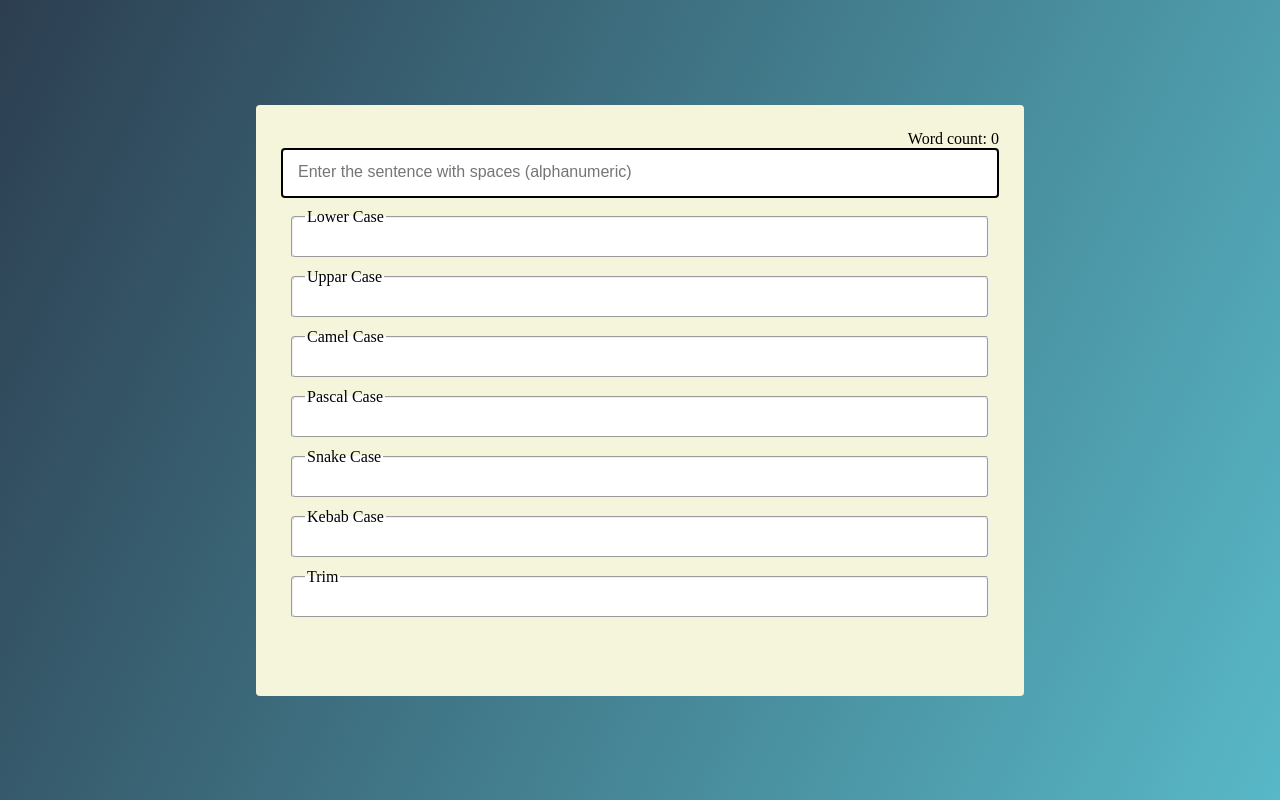
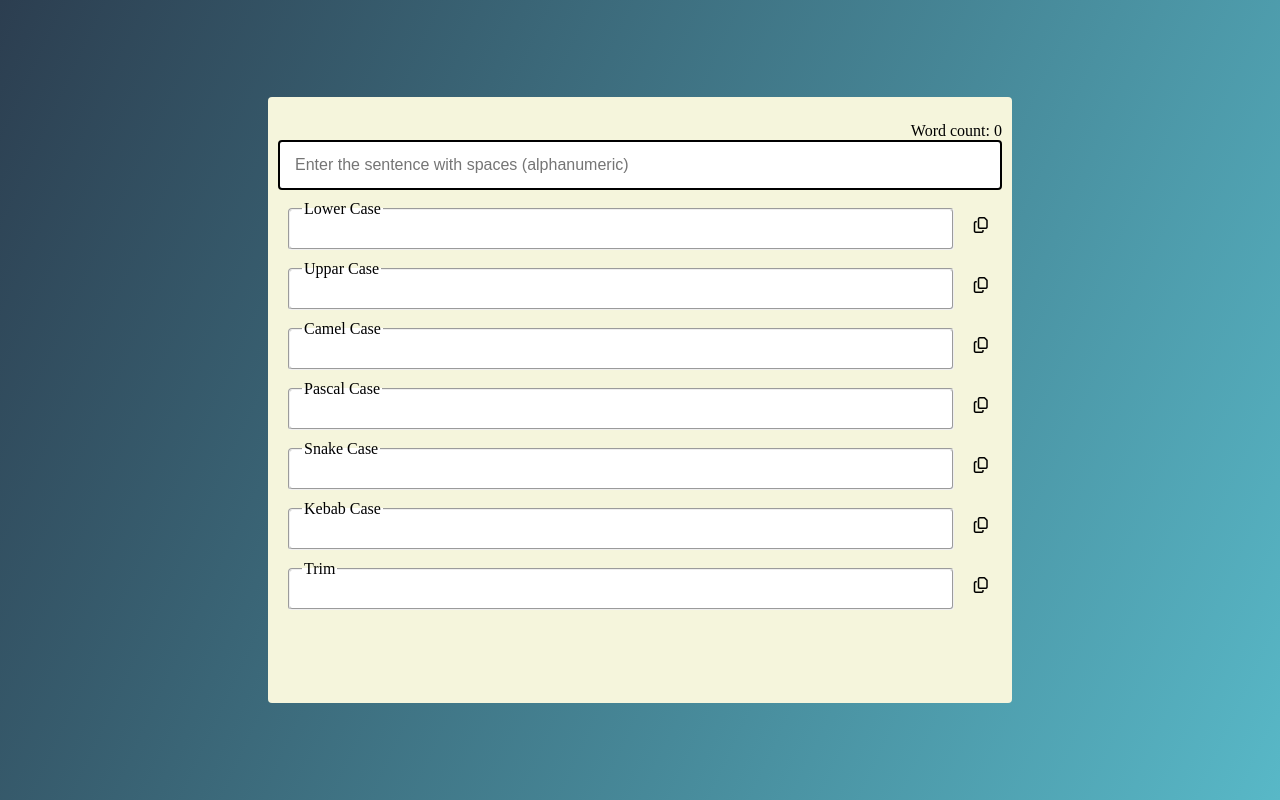
Before and after one commit to ArjunKhatri5/03-String-Manipulation, a plain HTML site: page index.html in a window 1280 px wide. Drawn offline with Linux system fonts and the light colour scheme.

Commit message:
add copy icon and adjusted reset button

```diff
--- a/index.html
+++ b/index.html
@@ -4,6 +4,7 @@
     <meta charset="UTF-8">
     <meta name="viewport" content="width=device-width, initial-scale=1.0">
     <title>Document</title>
+    <script src="https://kit.fontawesome.com/2ba2cfdb1f.js" crossorigin="anonymous"></script>
     <link href="style.css" rel="stylesheet"/>
     <script src="script.js" defer></script>
 </head>
@@ -23,6 +24,10 @@
                         <legend>Lower Case</legend>
                         <p></p>
                     </fieldset>
+                    <div class="copyBtn">
+                        <i class="fa-regular fa-copy"></i>
+                        <p class="none"><small>copied</small></p>
+                    </div>
                 </div>
 
                 <div id="upparCase">
@@ -30,6 +35,10 @@
                         <legend>Uppar Case</legend>
                         <p></p>
                     </fieldset>
+                    <div class="copyBtn">
+                        <i class="fa-regular fa-copy"></i>
+                        <p class="none" ><small>copied</small></p>
+                    </div>
                 </div>
 
                 <div id="camelCase">
@@ -37,6 +46,10 @@
                         <legend>Camel Case</legend>
                         <p></p>
                     </fieldset>
+                    <div class="copyBtn">
+                        <i class="fa-regular fa-copy"></i>
+                        <p class="none" ><small>copied</small></p>
+                    </div>
                 </div>
 
                 <div id="pascalCase">
@@ -44,6 +57,10 @@
                         <legend>Pascal Case</legend>
                         <p></p>
                     </fieldset>
+                    <div class="copyBtn">
+                        <i class="fa-regular fa-copy"></i>
+                        <p class="none" ><small>copied</small></p>
+                    </div>
                 </div>
 
                 <div id="snakeCase">
@@ -51,6 +68,10 @@
                         <legend>Snake Case</legend>
                         <p></p>
                     </fieldset>
+                    <div class="copyBtn">
+                        <i class="fa-regular fa-copy"></i>
+                        <p class="none" ><small>copied</small></p>
+                    </div>
                 </div>
 
                 <div id="kebabCase">
@@ -58,6 +79,10 @@
                         <legend>Kebab Case</legend>
                         <p></p>
                     </fieldset>
+                    <div class="copyBtn">
+                        <i class="fa-regular fa-copy"></i>
+                        <p class="none" ><small>copied</small></p>
+                    </div>
                 </div>
 
                 <div id="trim">
@@ -65,6 +90,10 @@
                         <legend>Trim</legend>
                         <p></p>
                     </fieldset>
+                    <div class="copyBtn">
+                        <i class="fa-regular fa-copy"></i>
+                        <p class="none" ><small>copied</small></p>
+                    </div>
                 </div>
             </div>
             <div class="reset hide">
--- a/script.js
+++ b/script.js
@@ -1,5 +1,5 @@
 const input = document.querySelector('.input input');
-const output = document.querySelectorAll('.output p');
+const output = document.querySelectorAll('.output fieldset p');
 const wordCount = document.querySelector('.wordCount span');
 const reset = document.querySelector('.reset button');
 
@@ -64,9 +64,13 @@ function showOutput(userInput){
 
 
     // snake_case
+
+    console.log("hi");
+
     let snake = userInput.split(" ").join("_");
     output[4].innerText = snake
 
+    console.log("hi");
 
     // kebab-case
     let kebab = userInput.split(" ").join("-");
--- a/style.css
+++ b/style.css
@@ -2,6 +2,16 @@
     margin: 0;
     box-sizing: border-box;
 }
+
+/* body::-webkit-scrollbar {
+    display: none;
+}
+
+body {
+    -ms-overflow-style: none;
+    scrollbar-width: none;
+} */
+
 
 main{
     display: flex;
@@ -10,6 +20,8 @@ main{
     align-items: center;
     width: 100%;
     height: 100vh;
+    /* overflow: scroll; */
+    padding: 20px;
     background: linear-gradient(115deg, #2c3e50, #58b8c7);
 }
 
@@ -17,7 +29,7 @@ main{
 .container{
     background-color: beige;
     width: 60%;
-    padding: 25px;
+    padding: 25px 10px;
     border-radius: 4px;
 }
 
@@ -46,10 +58,41 @@ input::placeholder{
 
 
 .output > div{
-    margin: 10px;
+    margin: 10px 0 10px 10px;
+    display: flex;
+    justify-content: space-between;
+    align-items: center;
+}
+
+
+.copyBtn{
+    width: 45px;
+    height: 45px;
+    border-radius: 4px;
+    margin-left: 5px;
+    display: flex;
+    justify-content: center;
+    align-items: center;
+    flex-direction: column;
+}
+
+.copyBtn p{
+    margin: 0;
+}
+
+i{
+    padding: 5px;
+    border-radius: 50%;
+
+}
+
+i:hover{
+    background-color: white;
+    box-shadow: 0 1px 4px skyblue;
 }
 
 fieldset{
+    width: 98%;
     min-height: 50px;
     border-radius: 4px;
     background-color: white;
@@ -60,6 +103,15 @@ fieldset p{
 }
 
 
+.reset{
+    display: flex;
+    flex-direction: column;
+    justify-content: end;
+    align-items: end;
+    margin: 20px 10px 0 0;
+    gap: 5px;
+}
+
 .reset button{
     color: white;
     font-weight: 600;
@@ -68,6 +120,10 @@ fieldset p{
     border: none;
     border-radius: 4px;
 
+}
+
+.none{
+    display: none;
 }
 
 .hide{
```
